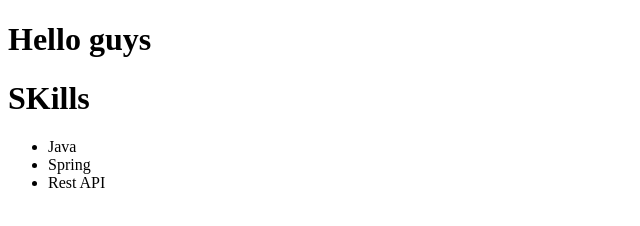
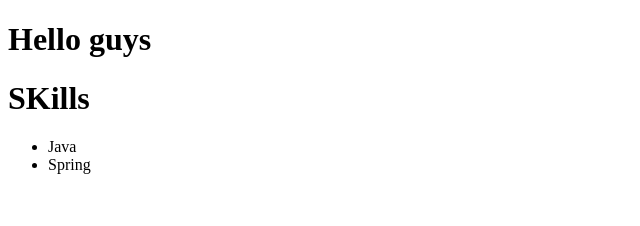
Before and after one commit to vishnum2003/website, a plain HTML site: page index.html in a window 1280 px wide. Shown: the full height of the page, 0-640 px from the left. Drawn offline with Linux system fonts and the light colour scheme.

Commit message:
Remove 'Rest API' from skills list

```diff
--- a/index.html
+++ b/index.html
@@ -13,7 +13,7 @@
     <ul>
         <li>Java</li>
         <li>Spring</li>
-        <li>Rest API</li>
+
     </ul>
 </body>
 
```
